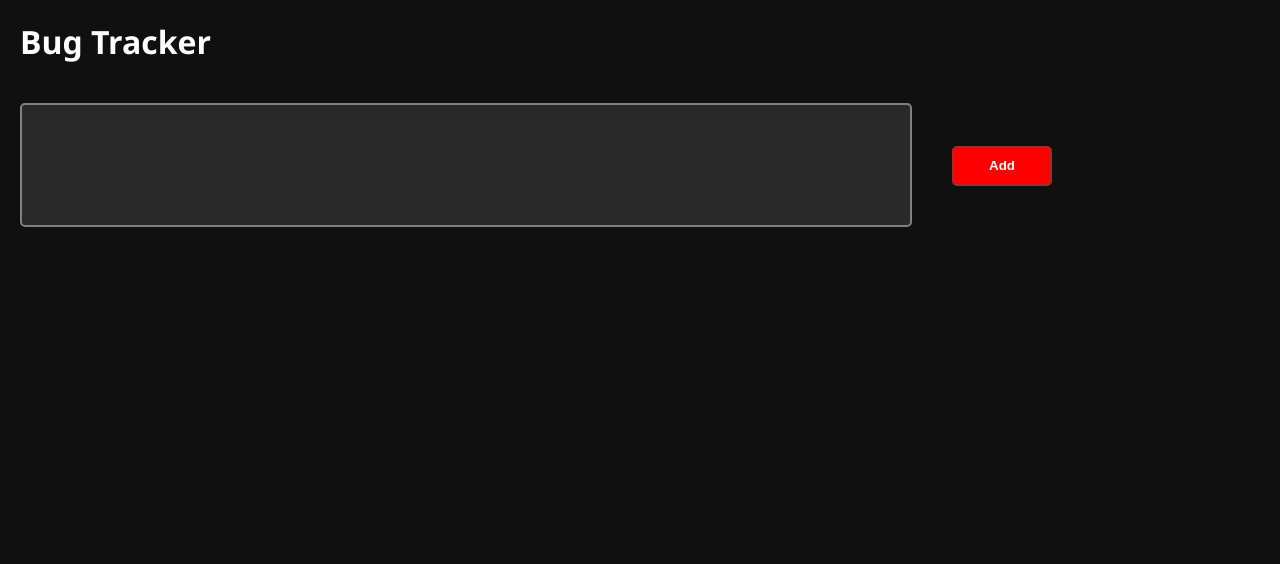
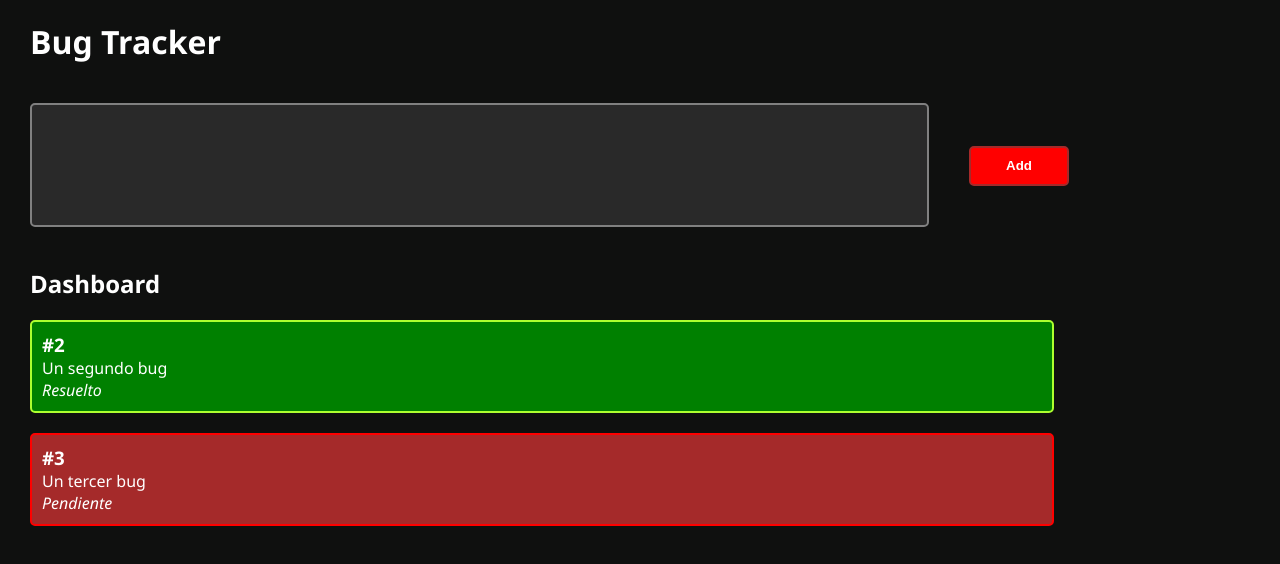
Before and after one commit to sergiocld99/starter-redux-bugTracker, a React app: page / in a window 1280 px wide. Shown: the top 564 px of the page. Built offline with nearby package versions, Linux system fonts and the light colour scheme.

Commit message:
Bug Tracklist using cards

```diff
--- a/public/styles.css
+++ b/public/styles.css
@@ -11,12 +11,20 @@ body {
     font-family: 'Segoe UI', Tahoma, Geneva, Verdana, sans-serif;
 }
 
+.main-container {
+    padding-left: 30px;
+}
+
 h1 {
-    padding: 20px;
+    padding-block: 20px;
+}
+
+h2 {
+    padding-block: 20px;
 }
 
 .form-container {
-    padding: 20px;
+    padding-block: 20px;
 }
 
 .form-container .text-input {
@@ -42,3 +50,22 @@ h1 {
 .form-container .add-btn:hover {
     cursor: pointer;
 }
+
+.bug-container {
+    border-radius: 5px;
+    border: solid gray 2px;
+    width: 80%;
+    margin-bottom: 20px;
+    padding: 10px;
+    background-color: #262926;
+}
+
+.bug-solved {
+    background-color: green;
+    border: solid greenyellow 2px;
+}
+
+.bug-unsolved {
+    background-color: brown;
+    border: solid red 2px;
+}
--- a/src/components/App.tsx
+++ b/src/components/App.tsx
@@ -1,11 +1,14 @@
 import React from "react"
 import Form from "./Form"
+import Dashboard from "./Dashboard"
 
 const App = () => {
     return (
-        <div>
+        <div className="main-container" >
             <h1>Bug Tracker</h1>
             <Form/>
+            <h2>Dashboard</h2>
+            <Dashboard/>
         </div>
     )
 }
--- /dev/null
+++ b/src/components/BugCard.tsx
@@ -0,0 +1,14 @@
+import React from "react";
+import Bug from "../model/bug";
+
+const BugCard = (b: Bug) => {
+    return (
+        <div className={`bug-container bug-${b.solved ? 'solved' : 'unsolved'}`} >
+            <h3>#{b.id}</h3>
+            <p>{b.description}</p>
+            <i>{b.solved ? 'Resuelto' : 'Pendiente'}</i>
+        </div>
+    )
+}
+
+export default BugCard
--- /dev/null
+++ b/src/components/Dashboard.tsx
@@ -0,0 +1,25 @@
+import React, { useState } from "react";
+import { store } from "../redux/store";
+import Bug from "../model/bug";
+import BugCard from "./BugCard";
+
+const Dashboard = () => {
+  const [bugs, setBugs] = useState(store.getState());
+
+  store.subscribe(() => {
+    setBugs(store.getState());
+    console.log("Dashboard updated");
+  });
+
+  return (
+    <ul>
+      {bugs.length === 0 ? (
+        <h3>No bugs yet</h3>
+      ) : (
+        bugs.map((b) => <BugCard {...b} />)
+      )}
+    </ul>
+  );
+};
+
+export default Dashboard;
--- /dev/null
+++ b/src/model/bug.ts
@@ -0,0 +1,7 @@
+type Bug = {
+    id: number,
+    description: string,
+    solved: boolean
+}
+
+export default Bug
```
Also changed, not shown: src/redux/reducer.ts (+1 -6 lines).
